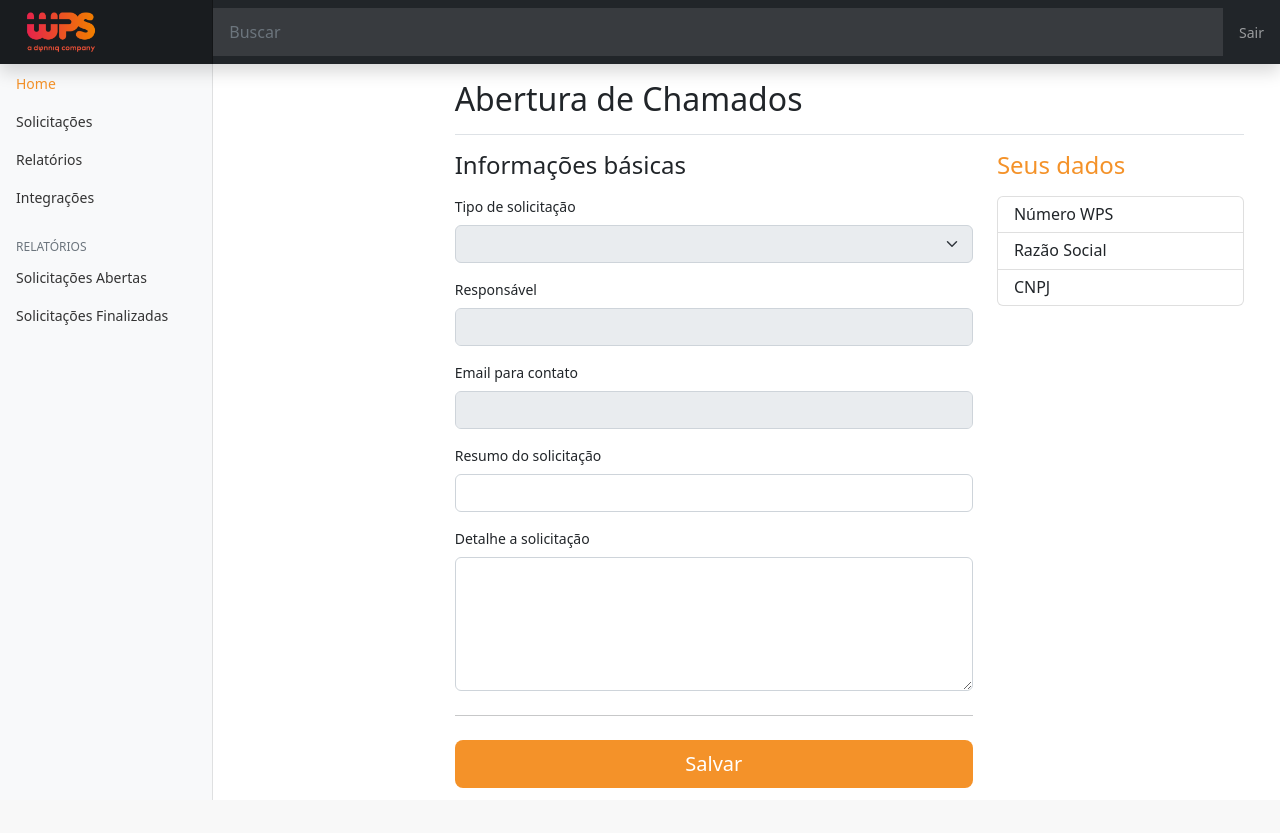
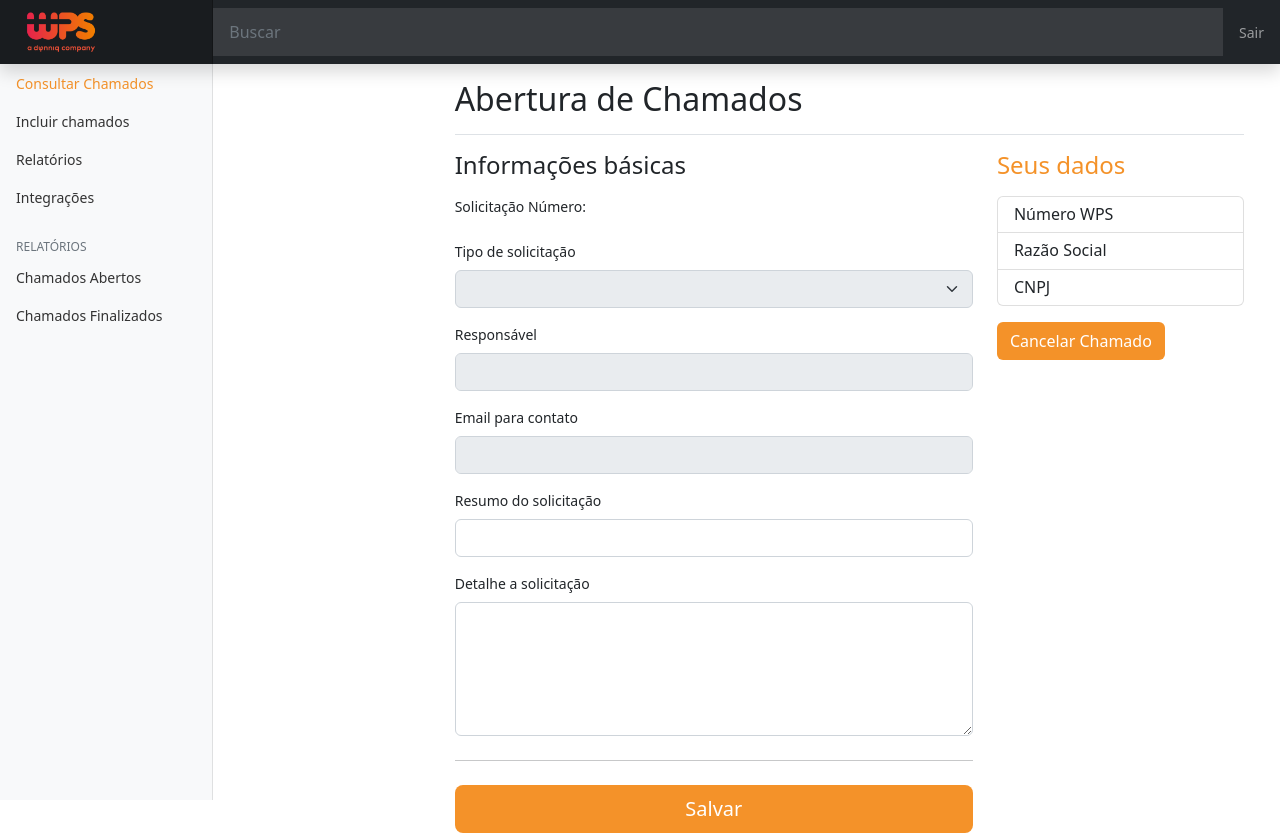
Before and after one commit to TamerOliveira/BLOB, a Flask app: page /altera in a window 1280 px wide. Before the commit the page ends 800 px from the top, so only its background shows below. Run offline with Flask 2, Linux system fonts and the light colour scheme; the visitor is signed in with stand-in values (Sample User, id 1); data comes from the database, SQL or seed files in the repository; both versions use the stored data as it was after the commit; lists and menus that the app fills with data are empty.

Commit message:
alter chamado, cancelar chamado

```diff
--- a/app/routes.py
+++ b/app/routes.py
@@ -2,6 +2,7 @@
 from flask import (Flask, render_template, request,
                    redirect, url_for, session, flash)
 from app.db_functions import Chamados, session as dbsession
+from sqlalchemy import update
 
 from app.wps import *
 
@@ -12,6 +13,10 @@
 @app.route('/')
 @app.route('/login', methods=['GET', 'POST'])
 def login():
+    session.pop("user", None)
+    session.pop("email", None)
+    session.pop("contrato", None)
+    session.pop("cpnj", None)
     if request.method == 'POST':
         email = request.form['email']
         password = request.form['password']
@@ -39,19 +44,47 @@
     return render_template('login.html')
 
 
-@app.route('/inclui_chamado')
-def inclui_chamado():
+@app.route('/abrir_chamado')
+def abrir_chamado():
     if "contrato" in session:
         email = session["email"]
         contrato = session["contrato"]
         cnpj = session["cpnj"]
         razao_social = session["razao_social"]
-        return render_template('inclui_chamado.html', email=email, contrato=contrato, cnpj=cnpj, razao_social=razao_social)
+        return render_template('abrir_chamado.html', email=email, contrato=contrato, cnpj=cnpj, razao_social=razao_social)
     else:
         return redirect('login')
 
 
-@app.route("/logout")
+@app.route('/atualizar_chamado', methods=['POST'])
+def atualizar_chamado():
+    numero = request.form.get('num')
+    resumo = request.form.get('resumo')
+    descricao = request.form.get('descricao')
+
+    dbsession.query(Chamados).filter(Chamados.numero == numero).update(
+        {Chamados.descricao: descricao, Chamados.resumo: resumo}, synchronize_session=False)
+    dbsession.commit()
+
+    dbsession.close()
+
+    return redirect('chamados')
+
+
+@app.route('/encerrar_chamado', methods=['GET'])
+def encerrar_chamado():
+    numero = request.args.get('id')
+
+    dbsession.query(Chamados).filter(Chamados.numero == numero).update(
+        {Chamados.status: 'Cancelado'}, synchronize_session=False)
+    dbsession.commit()
+
+    dbsession.close()
+
+    return redirect('chamados')
+
+
+@ app.route("/logout")
 def logout():
     session.pop("user", None)
     session.pop("email", None)
@@ -60,7 +93,7 @@
     return redirect("/")
 
 
-@app.route('/novo_chamado', methods=['POST'])
+@ app.route('/novo_chamado', methods=['POST'])
 def novo_chamado():
     tipo = request.form.get('tipo')
     responsavel = request.form.get('responsible')
@@ -79,10 +112,10 @@
     consulta = dbsession.query(Chamados).filter(Chamados.numero == id).first()
     dbsession.close()
 
-    return redirect('inclui_chamado')
+    return redirect('abrir_chamado')
 
 
-@app.route('/altera', methods=['GET'])
+@ app.route('/altera', methods=['GET'])
 def altera():
     if "contrato" in session:
         contrato = session["contrato"]
@@ -95,8 +128,8 @@
         return redirect('login')
 
 
-@app.route('/chamados')
-def chamados():
+@ app.route('/chamados')
+def consultar_chamados():
     if "contrato" in session:
         contrato = session["contrato"]
         chamados = dbsession.query(Chamados).filter(
--- a/app/templates/altera_chamado.html
+++ b/app/templates/altera_chamado.html
@@ -45,6 +45,12 @@
                 </ul>
 
 
+                <a href="/encerrar_chamado?id={{ chamado.numero }}" class="btn btn-primary">Cancelar Chamado</a>
+
+
+
+
+
             </div>
 
 
@@ -53,10 +59,18 @@
 
             <div class="col-md-7 col-lg-8">
                 <h4 class="mb-3">Informações básicas</h4>
-                <form action="/novo_chamado" method="post">
+                <form action="/atualizar_chamado" method="post">
 
 
                     <div class="row g-3">
+
+
+                        <div class="col-12">
+                            <label for="num" class="form-label">Solicitação Número:<span
+                                    class="text-muted"></span></label>
+                            <input type="hidden" class="form-control" id="num" name="num" value="{{chamado.numero}}">
+
+                        </div>
 
 
                         <div class="col-12">
--- a/app/templates/base.html
+++ b/app/templates/base.html
@@ -12,6 +12,10 @@
     <link href="https://cdn.jsdelivr.net/npm/bootstrap@5.2.1/dist/css/bootstrap.min.css" rel="stylesheet"
         integrity="sha384-iYQeCzEYFbKjA/T2uDLTpkwGzCiq6soy8tYaI1GyVh/UjpbCx/TYkiZhlZB6+fzT" crossorigin="anonymous">
 
+    <script src="https://cdn.jsdelivr.net/npm/jquery@3.6.0/dist/jquery.slim.min.js"></script>
+    <script src="https://cdn.jsdelivr.net/npm/popper.js@1.16.1/dist/umd/popper.min.js"></script>
+    <script src="https://cdn.jsdelivr.net/npm/bootstrap@4.6.1/dist/js/bootstrap.bundle.min.js"></script>
+
     <!-- Custom styles for this template -->
     <link href="../static/assets/css/base.css" rel="stylesheet">
 </head>
@@ -19,8 +23,8 @@
 <body>
 
     <header class="navbar navbar-dark sticky-top bg-dark flex-md-nowrap p-0 shadow">
-        <a class="navbar-brand col-md-3 col-lg-2 me-0 px-3 fs-6" href="#"><img src="../static/logo_wps_twilio.png"
-                alt="Logo WPS Estacionamentos" width="90px"></a>
+        <a class="navbar-brand col-md-3 col-lg-2 me-0 px-3 fs-6" href="/chamados"><img
+                src="../static/logo_wps_twilio.png" alt="Logo WPS Estacionamentos" width="90px"></a>
         <button class="navbar-toggler position-absolute d-md-none collapsed" type="button" data-bs-toggle="collapse"
             data-bs-target="#sidebarMenu" aria-controls="sidebarMenu" aria-expanded="false"
             aria-label="Toggle navigation">
@@ -43,13 +47,13 @@
                         <li class="nav-item">
                             <a class="nav-link active" aria-current="page" href="/chamados">
                                 <span data-feather="home" class="align-text-bottom"></span>
-                                Home
+                                Consultar Chamados
                             </a>
                         </li>
                         <li class="nav-item">
-                            <a class="nav-link" href="/inclui_chamado">
+                            <a class="nav-link" href="/abrir_chamado">
                                 <span data-feather="file" class="align-text-bottom"></span>
-                                Solicitações
+                                Incluir chamados
                             </a>
                         </li>
                         <li class="nav-item">
@@ -77,13 +81,13 @@
                         <li class="nav-item">
                             <a class="nav-link" href="#">
                                 <span data-feather="file-text" class="align-text-bottom"></span>
-                                Solicitações Abertas
+                                Chamados Abertos
                             </a>
                         </li>
                         <li class="nav-item">
                             <a class="nav-link" href="#">
                                 <span data-feather="file-text" class="align-text-bottom"></span>
-                                Solicitações Finalizadas
+                                Chamados Finalizados
                             </a>
                         </li>
                     </ul>
--- a/app/templates/chamados.html
+++ b/app/templates/chamados.html
@@ -44,7 +44,7 @@
                         </td>
                         <td>{{ chamado.tipo }}</td>
                         <td>{{ chamado.status }}</td>
-                        <td><a href="/altera?id={{ chamado.numero }}" class="more">Details</a></td>
+                        <td><a href="/altera?id={{ chamado.numero }}" class="more">Detalhes</a></td>
                     </tr>
                     {% endfor %}
                 </tbody>
```
Also changed, not shown: app/database.db, app/templates/abrir_chamado.html (renamed from app/templates/inclui_chamado.html).
